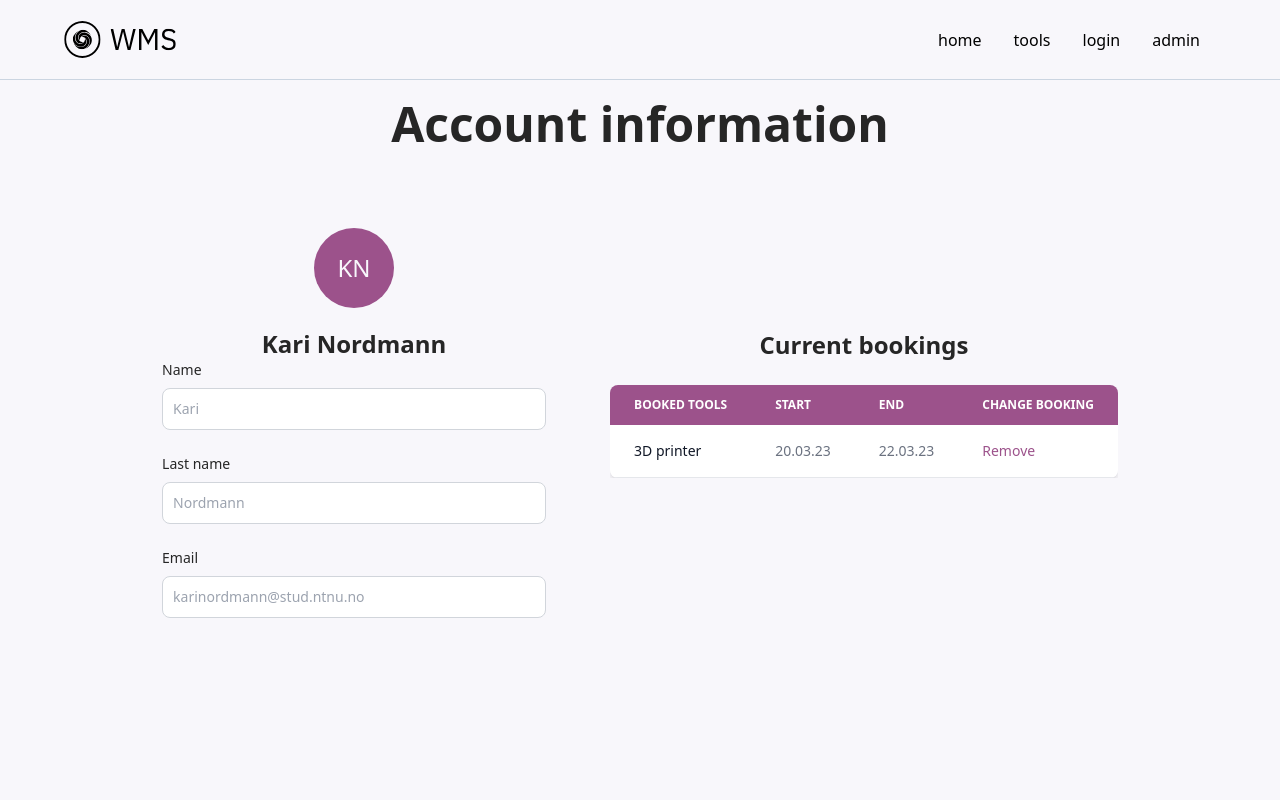
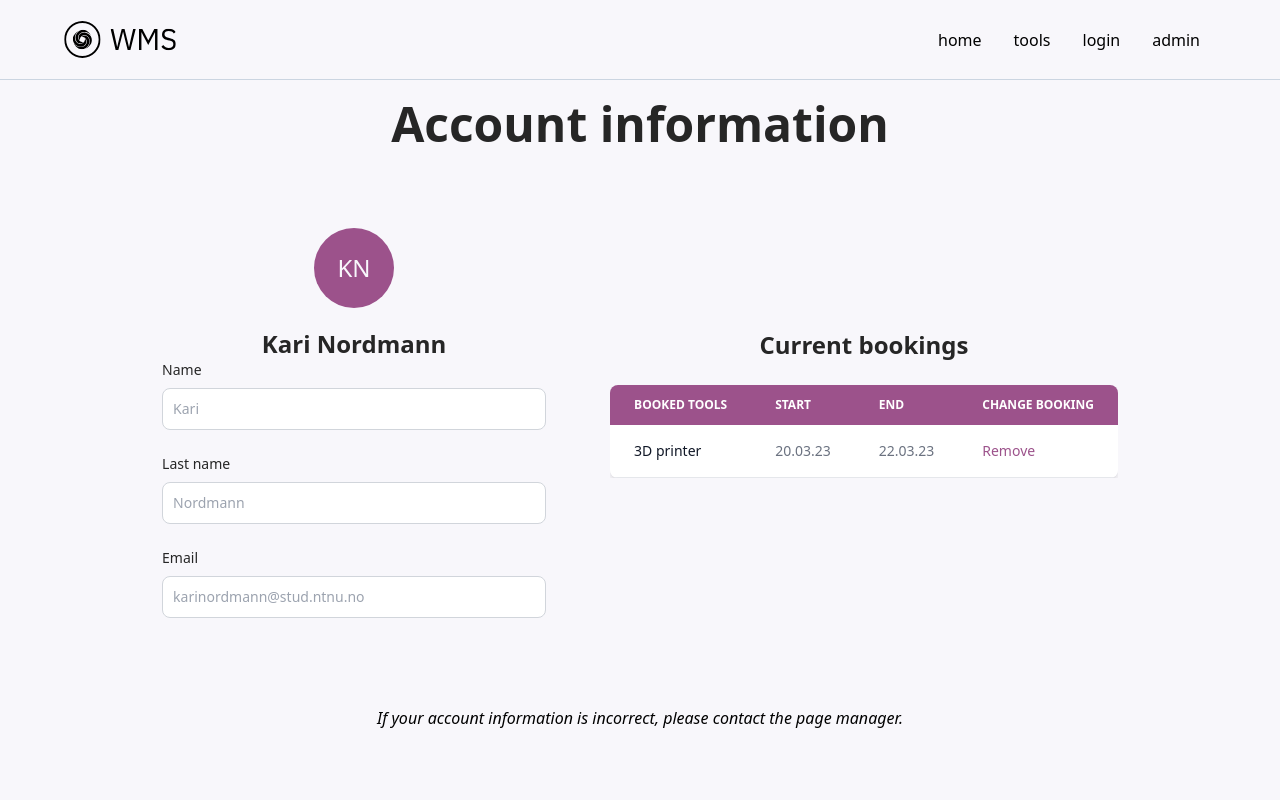
Before and after one commit to tijohans/WorkshopManagementSystem, a React (Vite) app in the folder app/: page /userpage in a window 1280 px wide. Shown: the top 800 px of the page. Built offline with nearby package versions, Linux system fonts and the light colour scheme.

Commit message:
added text

```diff
--- a/app/src/components/UserInfo.jsx
+++ b/app/src/components/UserInfo.jsx
@@ -30,6 +30,7 @@ export default function UserInfo() {
         <input type="email" id="email" className="bg-white border border-gray-300 text-eerie-black text-sm rounded-lg focus:ring-robin-egg-blue focus:border-robin-egg-blue w-full p-2.5 cursor-not-allowed block"  disabled readonly placeholder="karinordmann@stud.ntnu.no" required />
       </div>
 
+
     </form>
 
   )
--- a/app/src/pages/UserPage.jsx
+++ b/app/src/pages/UserPage.jsx
@@ -17,6 +17,10 @@ export default function UserPage() {
 
             <UserTable /> {/*Denne UserInfo taggen skal erstattes med Table */}
         </div>
+
+        <p className="italic flex justify-center" >If your account information is incorrect, please contact the page manager. </p>
+
+
 </>
 
     )
```
